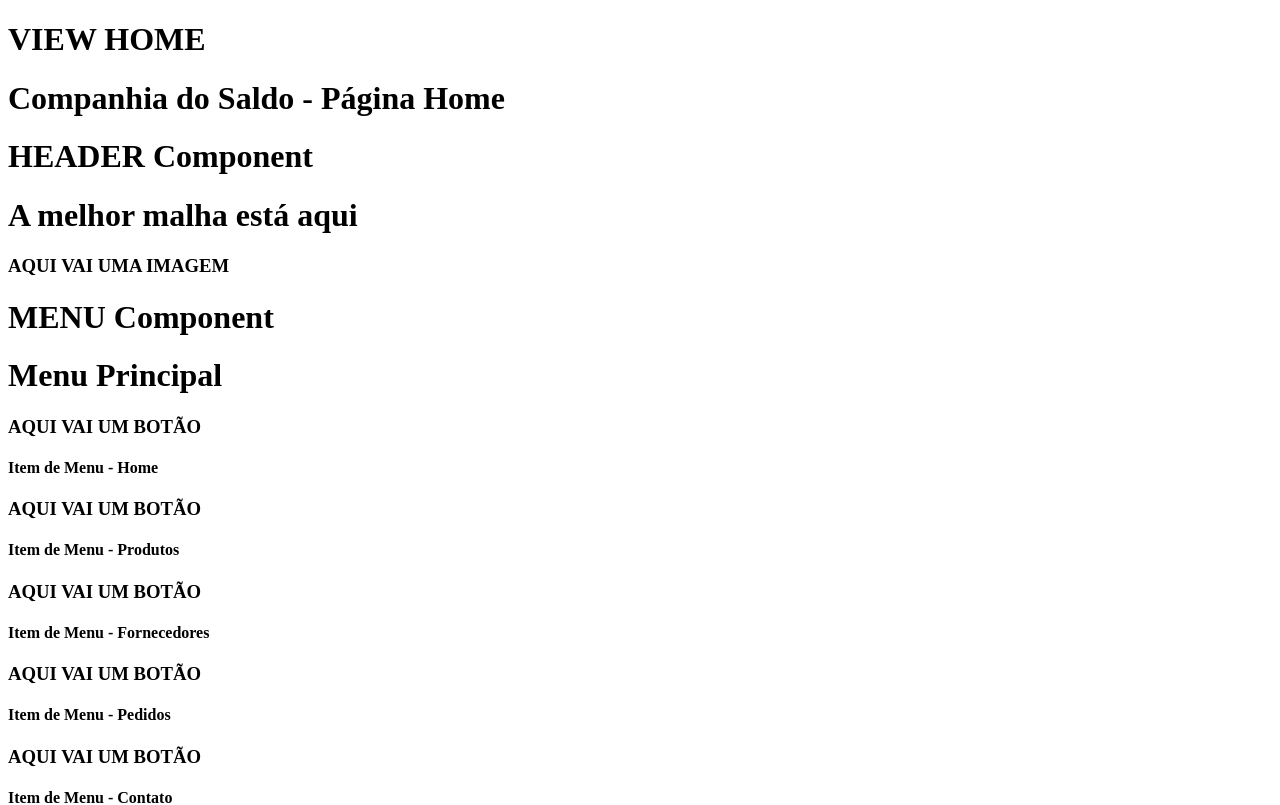
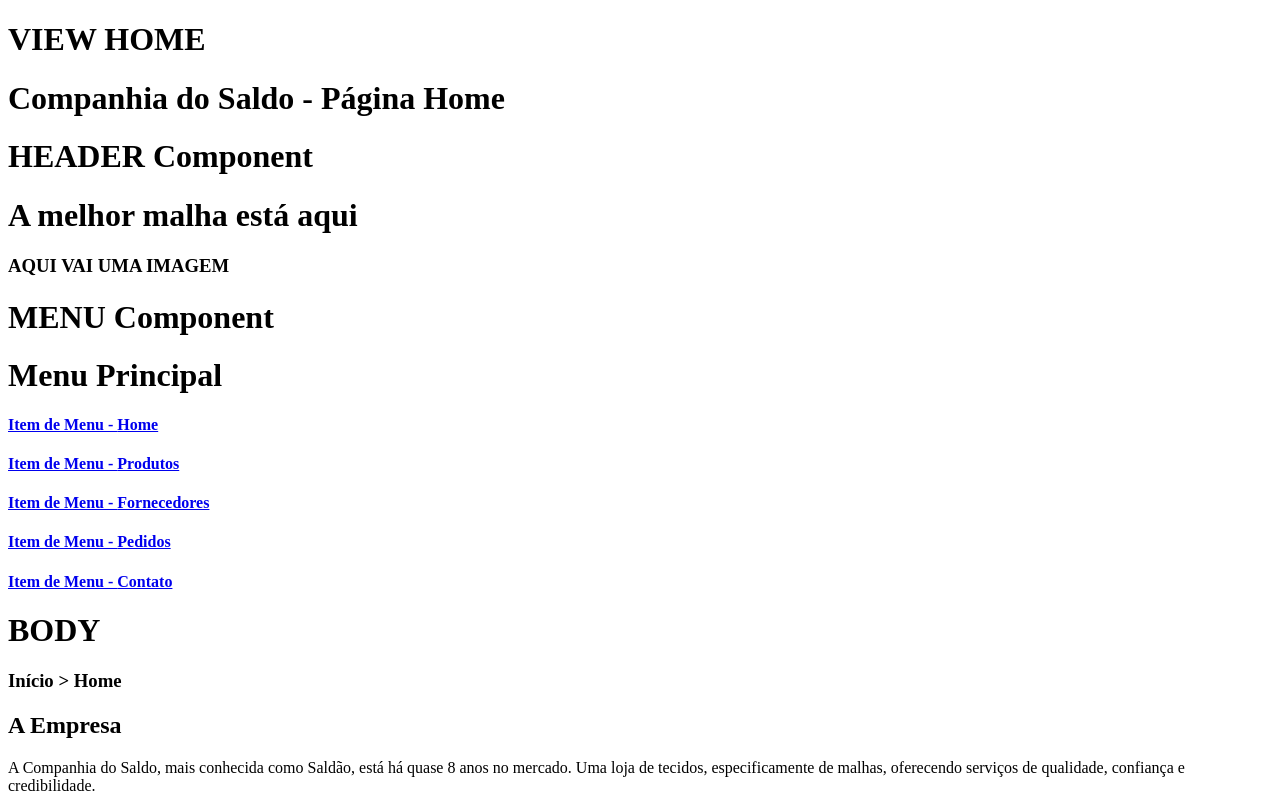
Before and after one commit to marcusviniciusmo/CompanhiaDoSaldo_Website_DEPRECATED, a React (Create React App) app in the folder frontend/: page / in a window 1280 px wide. Shown: the top 805 px of the page. Built offline with nearby package versions, Linux system fonts and the light colour scheme.

Commit message:
Navigation through the views by the Menu component

```diff
--- a/frontend/src/components/Menu/index.tsx
+++ b/frontend/src/components/Menu/index.tsx
@@ -5,16 +5,11 @@ function Menu() {
     <>
       <h1>MENU Component</h1>
       <h1>Menu Principal</h1>
-      <h3>AQUI VAI UM BOTÃO</h3>
-      <h4><MenuItem buttonText='Home' /></h4>
-      <h3>AQUI VAI UM BOTÃO</h3>
-      <h4><MenuItem buttonText='Produtos' /></h4>
-      <h3>AQUI VAI UM BOTÃO</h3>
-      <h4><MenuItem buttonText='Fornecedores' /></h4>
-      <h3>AQUI VAI UM BOTÃO</h3>
-      <h4><MenuItem buttonText='Pedidos' /></h4>
-      <h3>AQUI VAI UM BOTÃO</h3>
-      <h4><MenuItem buttonText='Contato' /></h4>
+      <h4><MenuItem to='/' buttonText='Home' /></h4>
+      <h4><MenuItem to='/produtos' buttonText='Produtos' /></h4>
+      <h4><MenuItem to='/fornecedores' buttonText='Fornecedores' /></h4>
+      <h4><MenuItem to='/pedidos' buttonText='Pedidos' /></h4>
+      <h4><MenuItem to='/contato' buttonText='Contato' /></h4>
     </>
   );
 };
--- a/frontend/src/components/MenuItem/index.tsx
+++ b/frontend/src/components/MenuItem/index.tsx
@@ -1,12 +1,15 @@
+import { Link } from 'react-router-dom';
+
 type Props = {
+  to: string;
   buttonText: string;
 };
 
-function MenuItem({ buttonText }: Props) {
+function MenuItem({ to, buttonText }: Props) {
   return (
-    <>
+    <Link to={to}>
       Item de Menu - {buttonText}
-    </>
+    </Link>
   );
 };
 
```
